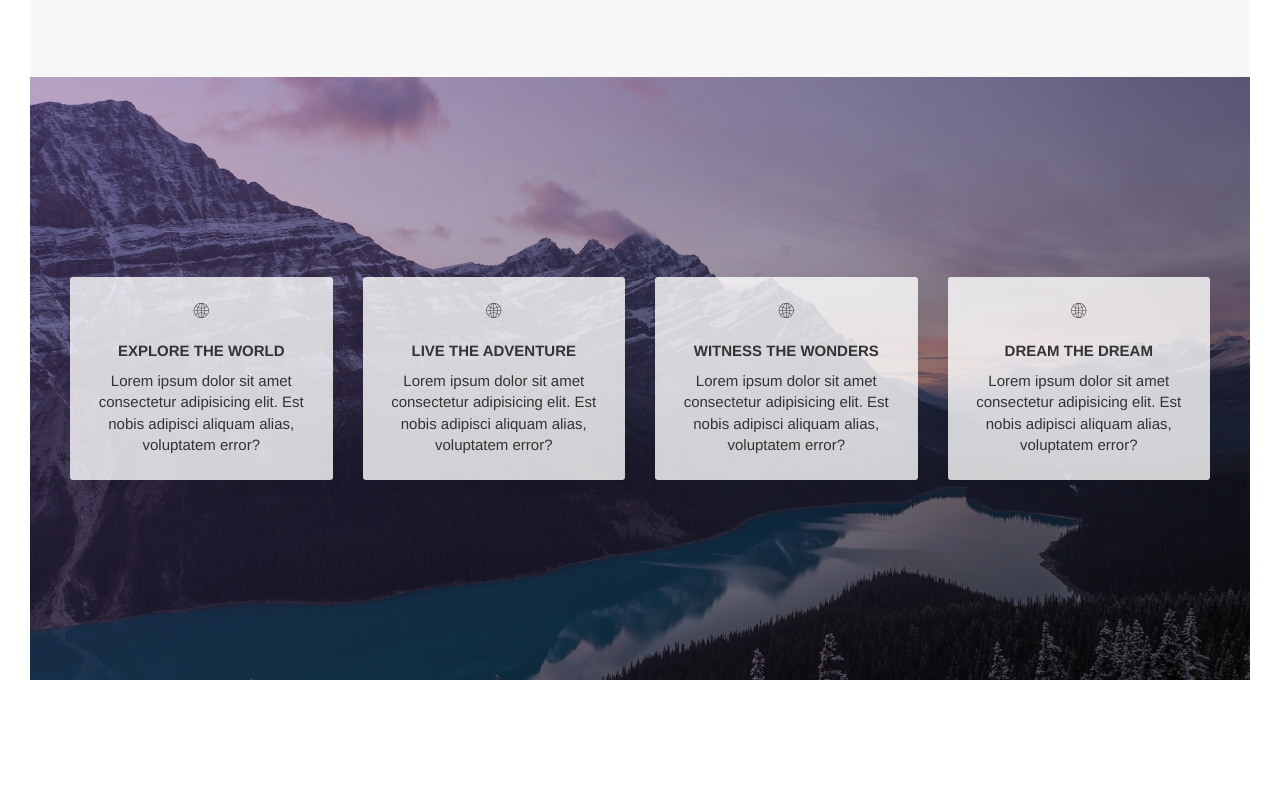
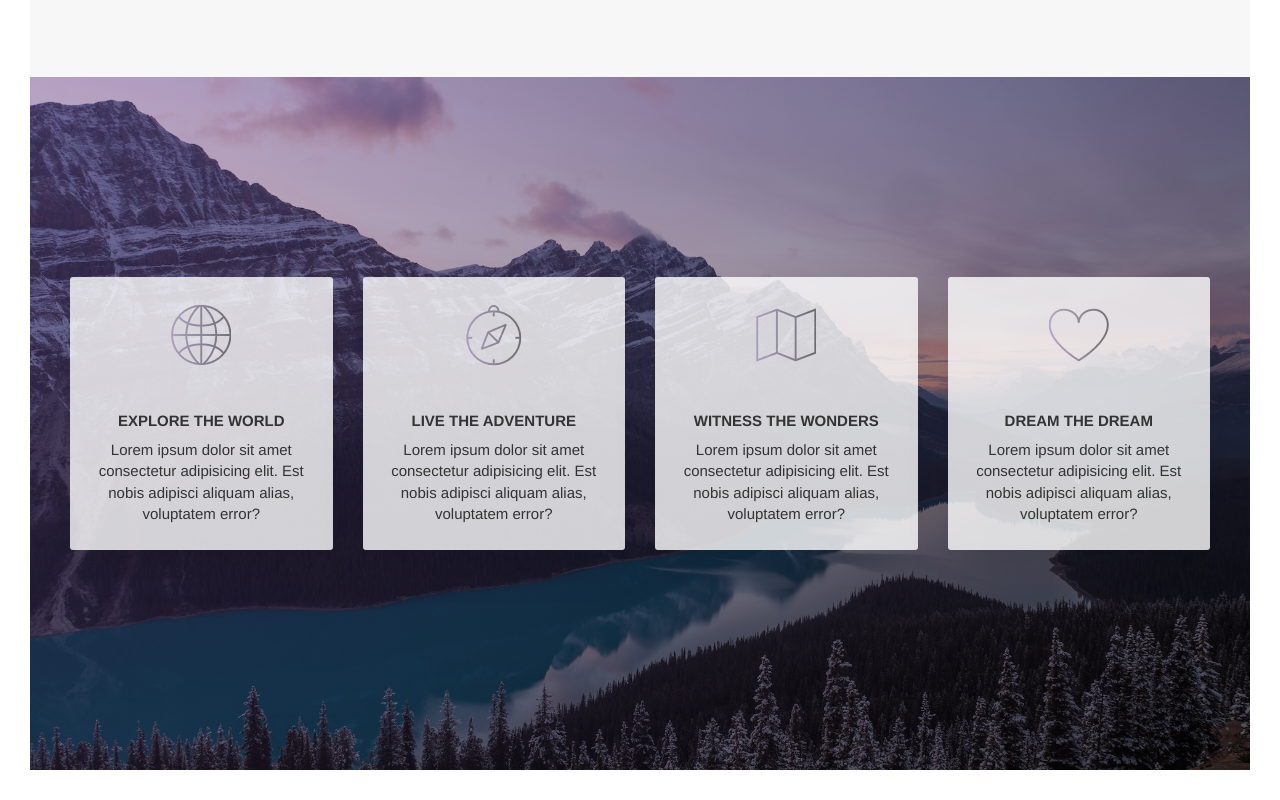
Before and after one commit to damionlawrence/wanderlust-travel-website, a website: page index.html in a window 1280 px wide. Shown: the part 1465-2265 px from the top of the page. Before the commit the page ends 2175 px from the top, so only its background shows below. Drawn offline with Linux system fonts and the light colour scheme.

Commit message:
section features update

```diff
--- a/index.html
+++ b/index.html
@@ -71,7 +71,7 @@
       <div class="container">
         <div class="row">
           <div class="col-lg-3 col-xs-12">
-            <div class="feature-box">
+            <div class="feature-box u-margin-bottom-small">
               <i class="feature-box__icon icon-basic-world"></i>
               <h3 class="heading-tertiary">Explore the world</h3>
               <p class="feature-box__text"></p>
@@ -81,8 +81,8 @@
           </div>
 
           <div class="col-lg-3 col-xs-12">
-            <div class="feature-box">
-              <i class="feature-box__icon icon-basic-world"></i>
+            <div class="feature-box u-margin-bottom-small">
+              <i class="feature-box__icon icon-basic-compass"></i>
               <h3 class="heading-tertiary">Live the adventure</h3>
               <p class="feature-box__text"></p>
               Lorem ipsum dolor sit amet consectetur adipisicing elit. Est nobis adipisci aliquam alias, voluptatem
@@ -91,8 +91,8 @@
           </div>
 
           <div class="col-lg-3 col-xs-12">
-            <div class="feature-box">
-              <i class="feature-box__icon icon-basic-world"></i>
+            <div class="feature-box u-margin-bottom-small">
+              <i class="feature-box__icon icon-basic-map"></i>
               <h3 class="heading-tertiary">witness the wonders</h3>
               <p class="feature-box__text"></p>
               Lorem ipsum dolor sit amet consectetur adipisicing elit. Est nobis adipisci aliquam alias, voluptatem
@@ -101,8 +101,8 @@
           </div>
 
           <div class="col-lg-3 col-xs-12">
-            <div class="feature-box">
-              <i class="feature-box__icon icon-basic-world"></i>
+            <div class="feature-box u-margin-bottom-small">
+              <i class="feature-box__icon icon-basic-heart"></i>
               <h3 class="heading-tertiary">Dream the dream</h3>
               <p class="feature-box__text"></p>
               Lorem ipsum dolor sit amet consectetur adipisicing elit. Est nobis adipisci aliquam alias, voluptatem
--- a/sass/base/_utilities.scss
+++ b/sass/base/_utilities.scss
@@ -1,5 +1,10 @@
 .u-center-text {
   text-align: center;
+}
+
+
+.u-margin-bottom-small {
+  margin-bottom: 2rem;
 }
 
 .u-margin-bottom-8 {
--- a/sass/component/_feature-box.scss
+++ b/sass/component/_feature-box.scss
@@ -5,4 +5,24 @@
   padding: 2.5rem;
   border-radius: 3px;
   box-shadow: 0 1.5rem 4rem rgba($color-black, .15);
+  transition: all .2s;
+
+  &:hover {
+    transform: translateY(-1.4rem) scale(1.03);
+  }
+
+  &__icon {
+    font-size: 6rem;
+    margin-bottom: .5rem;
+    display: inline-block;
+
+    background-image: linear-gradient(to left, $color-primary-dark, $color-primary-light);
+    -webkit-background-clip: text;
+    background-clip: text;
+    color: transparent;
+
+  }
+
+  &__text {}
+
 }
```
Also changed, not shown: css/style.css.
